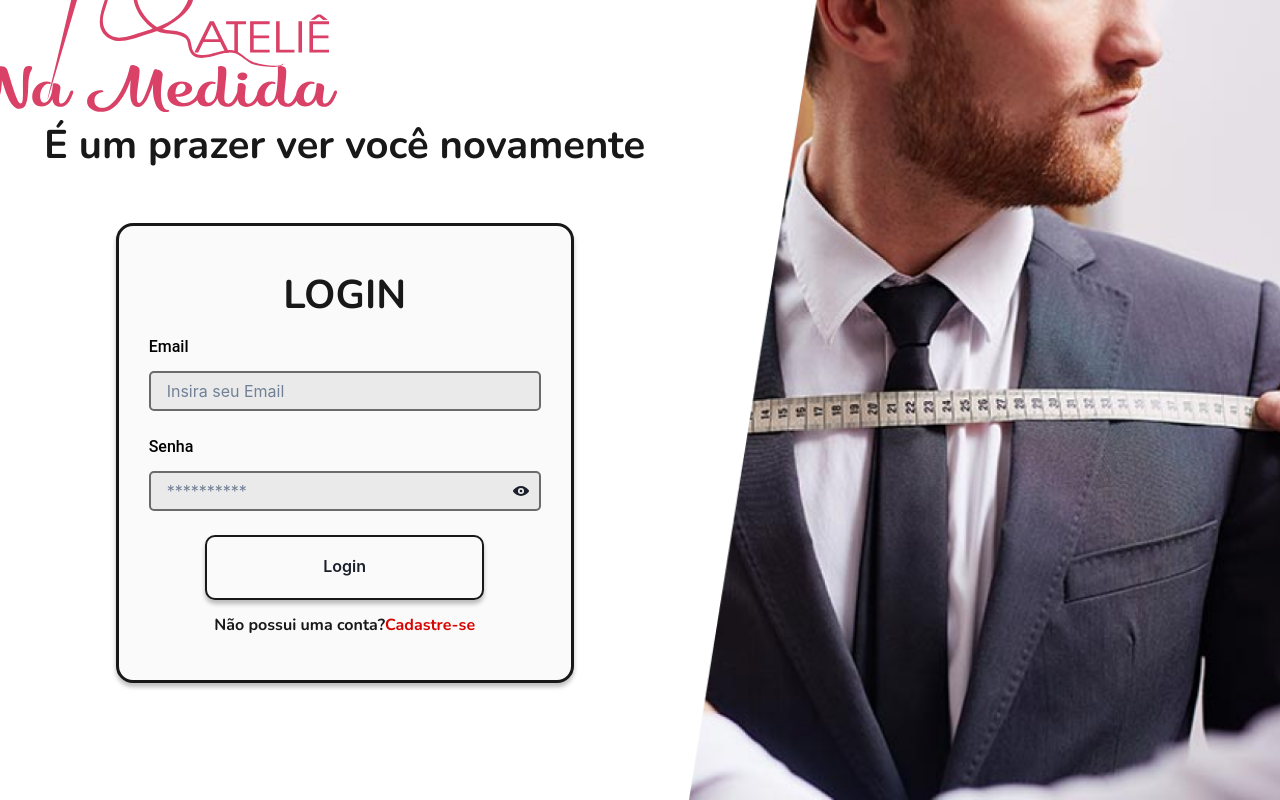
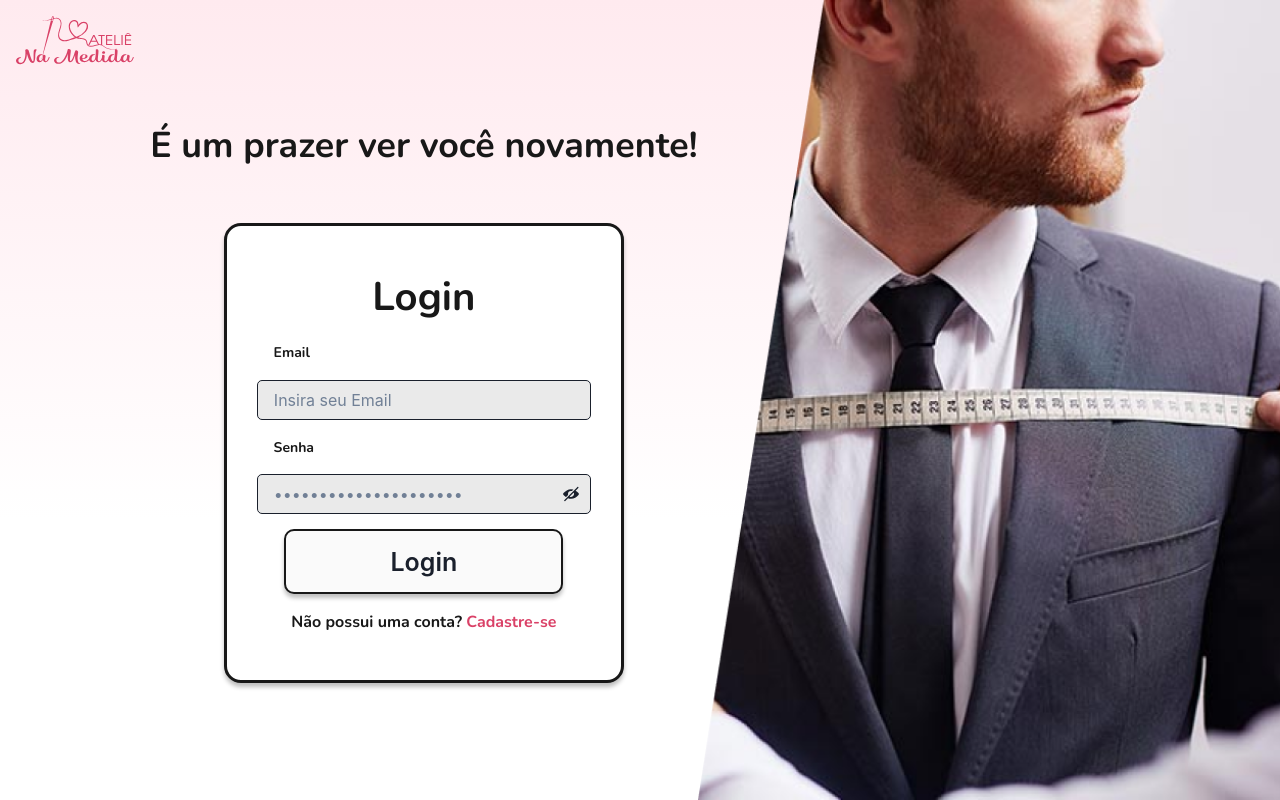
Before and after one commit to erickmarchetti/Na-medida-Atelie, a React (Create React App) app: page /login in a window 1280 px wide. Built offline with nearby package versions, Linux system fonts and the light colour scheme.

Commit message:
fix: CSS e FUNCIONALIDADES

```diff
--- a/src/App.js
+++ b/src/App.js
@@ -1,19 +1,21 @@
 import Routes from "./routes"
-import { ToastContainer } from "react-toastify"
+import { ToastContainer, Slide } from "react-toastify"
 import "react-toastify/dist/ReactToastify.css"
 function App() {
     return (
         <>
             <ToastContainer
                 position="top-right"
-                autoClose={5000}
+                autoClose={3000}
                 hideProgressBar={false}
                 newestOnTop={false}
                 closeOnClick
                 rtl={false}
+                transition={Slide}
                 pauseOnFocusLoss
                 draggable
                 pauseOnHover
+                limit={2}
             />
             <Routes />
         </>
--- a/src/pages/Login/index.jsx
+++ b/src/pages/Login/index.jsx
@@ -8,21 +8,24 @@ import {
     InputGroup,
     InputRightElement
 } from "@chakra-ui/react"
+import Api from "../../Api"
 import * as yup from "yup"
 import { useForm } from "react-hook-form"
 import { yupResolver } from "@hookform/resolvers/yup"
-import { useState } from "react"
+import { useState, useContext } from "react"
 import { ViewIcon, ViewOffIcon } from "@chakra-ui/icons"
 import custom from "../../assets/Images/custom.png"
 import logo from "../../assets/Images/logo.svg"
 import { DivContainerLogin, DivHeaderLogin } from "./style"
-
-import { useContext } from "react"
 import { UserContext } from "../../providers/user"
+import { toast } from "react-toastify"
+import { useHistory } from "react-router-dom"
 
 export default function Login() {
     const [show, setShow] = useState(false)
     const handleClick = () => setShow(!show)
+    const [isLoading, setIsLoading] = useState(false)
+    const history = useHistory()
 
     const validacoesYup = yup.object().shape({
         email: yup
@@ -34,7 +37,7 @@ export default function Login() {
             .required("Preencher campo senha é obrigatório!")
             .matches(
                 "^(?=.*[A-Z])(?=.*[!#@$%&])(?=.*[0-9])(?=.*[a-z]).{6,15}$",
-                "Formato de senha incorreto ! São necessarios 8 caracteres, ter letras maiúsculas e minúsculas, números e ao menos um símbolo"
+                "Formato de senha incorreto! São necessarios 8 caracteres, ter letras maiúsculas e minúsculas, números e ao menos um símbolo"
             )
     })
     const {
@@ -43,83 +46,137 @@ export default function Login() {
         formState: { errors }
     } = useForm({ resolver: yupResolver(validacoesYup) })
 
-    function registro() {}
+    const formErrorStyle = {
+        color: "var(--Red)",
+        fontWeight: "bold",
+        fontSize: "14px",
+        margin: "2px 16px",
+        width: "90%"
+    }
 
+    const formErrorLabelStyle = {
+        margin: "2px 16px"
+    }
+
+    const { setUser } = useContext(UserContext)
+
+    const registro = (data) => {
+        Api.post("/login", data)
+            .then((res) => {
+                setIsLoading(true)
+                setUser(res.data)
+                history.push("/painel")
+            })
+            .catch(() => {
+                setIsLoading(true)
+                toast.error("Credencias inválidas")
+                setTimeout(() => setIsLoading(false), 500)
+            })
+            .finally(setIsLoading(false))
+    }
     return (
         <>
-            <DivHeaderLogin>
-                <img src={logo} alt="Na Medida Ateliê" />
-            </DivHeaderLogin>
-
             <DivContainerLogin>
                 <div className="imgHomem">
                     <img src={custom} alt="custom" />
                 </div>
 
+                <div className="divResponsiva">
+                    <DivHeaderLogin>
+                        <img src={logo} alt="Na Medida Ateliê" />
+                    </DivHeaderLogin>
                     <div className="divFormulario">
                         <div>
-                        <h1>É um prazer ver você novamente</h1>
+                            <h1>É um prazer ver você novamente!</h1>
                         </div>
                         <form onSubmit={handleSubmit(registro)}>
                             <FormControl className="form">
                                 <div className="loginForm">
-                                <h2>LOGIN</h2>
+                                    <h2>Login</h2>
                                 </div>
 
-                            <FormLabel htmlFor="email">Email</FormLabel>
+                                <FormLabel
+                                    sx={formErrorLabelStyle}
+                                    htmlFor="email"
+                                >
+                                    Email
+                                </FormLabel>
                                 <Input
                                     id="email"
+                                    sx={{
+                                        borderColor: "2px solid var(--Grey-4)"
+                                    }}
                                     type="email"
                                     placeholder="Insira seu Email"
+                                    isInvalid={errors.email}
+                                    errorBorderColor="red.500"
                                     {...register("email")}
                                 />
-                            <div>
                                 {errors.email && (
-                                    <FormHelperText>
+                                    <FormHelperText
+                                        sx={formErrorStyle}
+                                        color="#e53e3e"
+                                    >
                                         {errors.email.message}
                                     </FormHelperText>
                                 )}
-                            </div>
-
-                            <FormLabel htmlFor="senha">Senha</FormLabel>
+                                <FormLabel
+                                    sx={formErrorLabelStyle}
+                                    htmlFor="password"
+                                >
+                                    Senha
+                                </FormLabel>
                                 <InputGroup>
                                     <InputRightElement>
                                         <IconButton
                                             bg="transparent"
                                             onClick={handleClick}
+                                            _active={false}
+                                            _hover={false}
                                             icon={
                                                 show ? (
+                                                    <ViewIcon />
+                                                ) : (
                                                     <ViewOffIcon />
-                                            ) : (
-                                                <ViewIcon />
                                                 )
                                             }
                                         />
                                     </InputRightElement>
                                     <Input
                                         id="password"
+                                        sx={{
+                                            borderColor:
+                                                "2px solid var(--Grey-4)"
+                                        }}
                                         type={show ? "text" : "password"}
-                                    placeholder="**********"
+                                        errorBorderColor="red.500"
+                                        isInvalid={errors.password}
+                                        placeholder="•••••••••••••••••••••"
                                         {...register("password")}
                                     />
                                 </InputGroup>
-                            <div>
                                 {errors.password && (
-                                    <FormHelperText>
+                                    <FormHelperText
+                                        sx={formErrorStyle}
+                                        color="#e53e3e"
+                                    >
                                         {errors.password.message}
                                     </FormHelperText>
                                 )}
-                            </div>
-
-                            <Button className="butonLogin" type="submit">
+                                <Button
+                                    isLoading={isLoading}
+                                    className="butonLogin"
+                                    type="submit"
+                                >
                                     Login
                                 </Button>
                                 <p>
                                     Não possui uma conta?
-                                <a href="/cadastro">Cadastre-se</a>
+                                    <a href="/register"> Cadastre-se</a>
                                 </p>
                             </FormControl>
                         </form>
+                    </div>
                 </div>
             </DivContainerLogin>
         </>
--- a/src/pages/Login/style.js
+++ b/src/pages/Login/style.js
@@ -1,6 +1,25 @@
 import styled from "styled-components"
 
 export const DivContainerLogin = styled.div`
+    background: #ffeaef;
+    background: -moz-linear-gradient(
+        top,
+        #ffeaef 0%,
+        #ffffff 65%,
+        #ffffff 100%
+    );
+    background: -webkit-linear-gradient(
+        top,
+        #ffeaef 0%,
+        #ffffff 65%,
+        #ffffff 100%
+    );
+    background: linear-gradient(
+        to bottom,
+        #ffeaef 0%,
+        #ffffff 65%,
+        #ffffff 100%
+    );
     position: absolute;
     top: 0;
     display: flex;
@@ -8,6 +27,7 @@ export const DivContainerLogin = styled.div`
     justify-content: space-between;
     width: 100vw;
     .imgHomem {
+        display: flex;
         img {
             height: 100vh;
         }
@@ -21,45 +41,53 @@ export const DivContainerLogin = styled.div`
             font-family: "Nunito";
             font-style: normal;
             font-weight: 700;
-            font-size: 40px;
+            font-size: 2.8vw;
             line-height: 55px;
             margin-bottom: 50px;
-            color: #181818;
+            color: var(--BackgroundColor-Black);
+            overflow: hidden;
+            text-overflow: ellipsis;
+            white-space: nowrap;
+            transition: 0.3s ease-in-out;
         }
     }
     .form {
         display: flex;
         flex-direction: column;
         justify-content: space-evenly;
+        transition: 0.3s ease-in-out;
         align-items: center;
-        width: 458px;
+        width: 400px;
         height: 460px;
         padding: 30px;
         border-radius: 6px;
-        background: #fafafa;
-        border: 3px solid #181818;
+        background: var(--White);
+        border: 3px solid var(--BackgroundColor-Black);
         box-shadow: 0px 4px 4px rgba(0, 0, 0, 0.25);
         border-radius: 17px;
         label {
-            width: 100%;
+            width: 90%;
             margin: 0;
-            font-family: "Roboto";
-            font-style: normal;
+            font-family: "Nunito";
             font-weight: 500;
-            color: #000000;
+            color: var(--BackgroundColor-Black);
+            font-weight: bold;
+            font-size: 14px;
+            margin: 2px 16px;
         }
         input {
-            background: #eaeaea;
-            border: 2px solid #6b6b6b;
+            background: var(--Grey-1);
             border-radius: 5px;
         }
         .butonLogin {
             width: 279px;
             height: 65px;
-            background-color: #fafafa;
-            border: 2px solid #181818;
+            background-color: var(--BackgroundColor-Main);
+            border: 2px solid var(--BackgroundColor-Black);
             box-shadow: 0px 4px 4px rgba(0, 0, 0, 0.25);
             border-radius: 10px;
+            font-weight: 600;
+            font-size: 25px;
         }
         h2 {
             font-family: "Nunito";
@@ -67,17 +95,17 @@ export const DivContainerLogin = styled.div`
             font-weight: 700;
             font-size: 40px;
             line-height: 55px;
-            color: #181818;
+            color: var(--BackgroundColor-Black);
         }
         p {
             font-family: "Nunito";
             font-style: normal;
             font-weight: 700;
             line-height: 26px;
-            color: #181818;
+            color: var(--BackgroundColor-Black);
         }
         a {
-            color: #d70402;
+            color: var(--Color-Primary-Main);
         }
     }
     .loginForm {
@@ -85,20 +113,70 @@ export const DivContainerLogin = styled.div`
         justify-content: space-around;
         align-items: center;
     }
+    .divResponsiva {
+        display: flex;
+        flex-direction: row;
+    }
+    @media (max-width: 1200px) {
+        flex-direction: column;
+        .divResponsiva {
+            flex-direction: column;
+        }
+        .imgHomem {
+            display: none;
+        }
+        .divFormulario {
+            h1 {
+                font-size: 2.4rem;
+            }
+        }
+    }
+    @media (max-width: 750px) {
+        .divFormulario {
+            h1 {
+                font-size: 1.9rem;
+            }
+        }
+        .form {
+            width: 350px;
+            height: 460px;
+        }
+    }
+
+    @media (max-width: 480px) {
+        .divFormulario {
+            h1 {
+                font-size: 1.2rem;
+                text-align: center;
+            }
+            h2 {
+                font-size: 32px;
+            }
+            p {
+                text-align: center;
+            }
+        }
+        .form {
+            width: 310px;
+            height: 460px;
+            margin-bottom: 1rem;
+            .butonLogin {
+                width: 245px;
+                height: 50px;
+            }
+        }
+    }
 `
 
 export const DivHeaderLogin = styled.header`
-    padding: 0 1rem 0 0;
-    max-width: 100vw;
+    padding: 1rem 1rem;
     display: flex;
-    flex-direction: row-reverse;
-    justify-content: flex-end;
-    background-color: transparent;
-    z-index: 2000;
+    align-items: flex-start;
+    img {
+        width: 8rem;
+    }
 
-    img {
-        height: 77px;
-        margin-left: 60px;
-        transform: scale(2);
+    @media (max-width: 1200px) {
+        justify-content: center;
     }
 `
```
Lines whose indentation alone changed are shown as unchanged.
